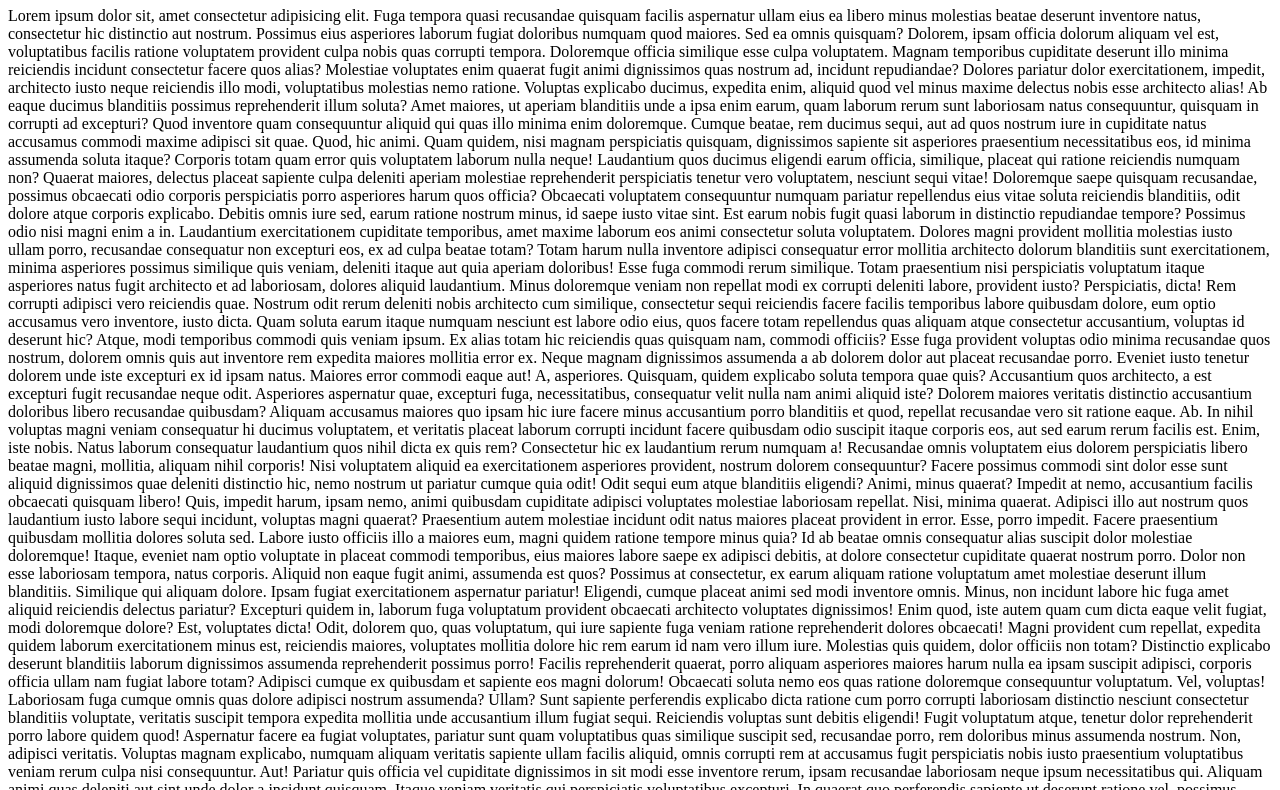
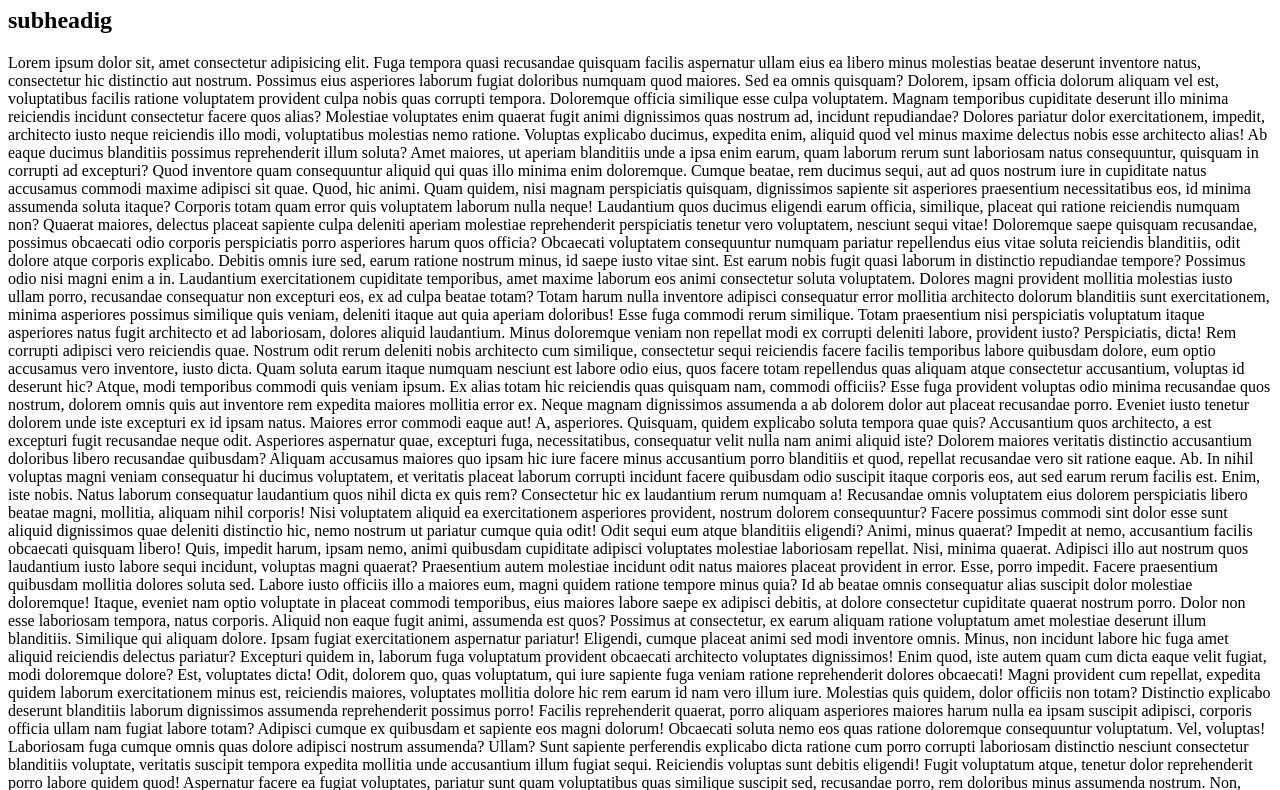
Before and after one commit to Ruchitha-Reddy29/sample, a plain HTML site: page index.html in a window 1280 px wide. Shown: the part 73-863 px from the top of the page. Drawn offline with Linux system fonts and the light colour scheme.

Commit message:
feature commit

```diff
--- a/index.html
+++ b/index.html
@@ -8,6 +8,7 @@
 <body>
 
     <h1>hkj</h1>
+    <h2>subheadig</h2>
     <p>Lorem ipsum dolor sit, amet consectetur adipisicing elit. Fuga tempora quasi recusandae quisquam facilis aspernatur ullam eius ea libero minus molestias beatae deserunt inventore natus, consectetur hic distinctio aut nostrum.
     Possimus eius asperiores laborum fugiat doloribus numquam quod maiores. Sed ea omnis quisquam? Dolorem, ipsam officia dolorum aliquam vel est, voluptatibus facilis ratione voluptatem provident culpa nobis quas corrupti tempora.
     Doloremque officia similique esse culpa voluptatem. Magnam temporibus cupiditate deserunt illo minima reiciendis incidunt consectetur facere quos alias? Molestiae voluptates enim quaerat fugit animi dignissimos quas nostrum ad, incidunt repudiandae?
```
